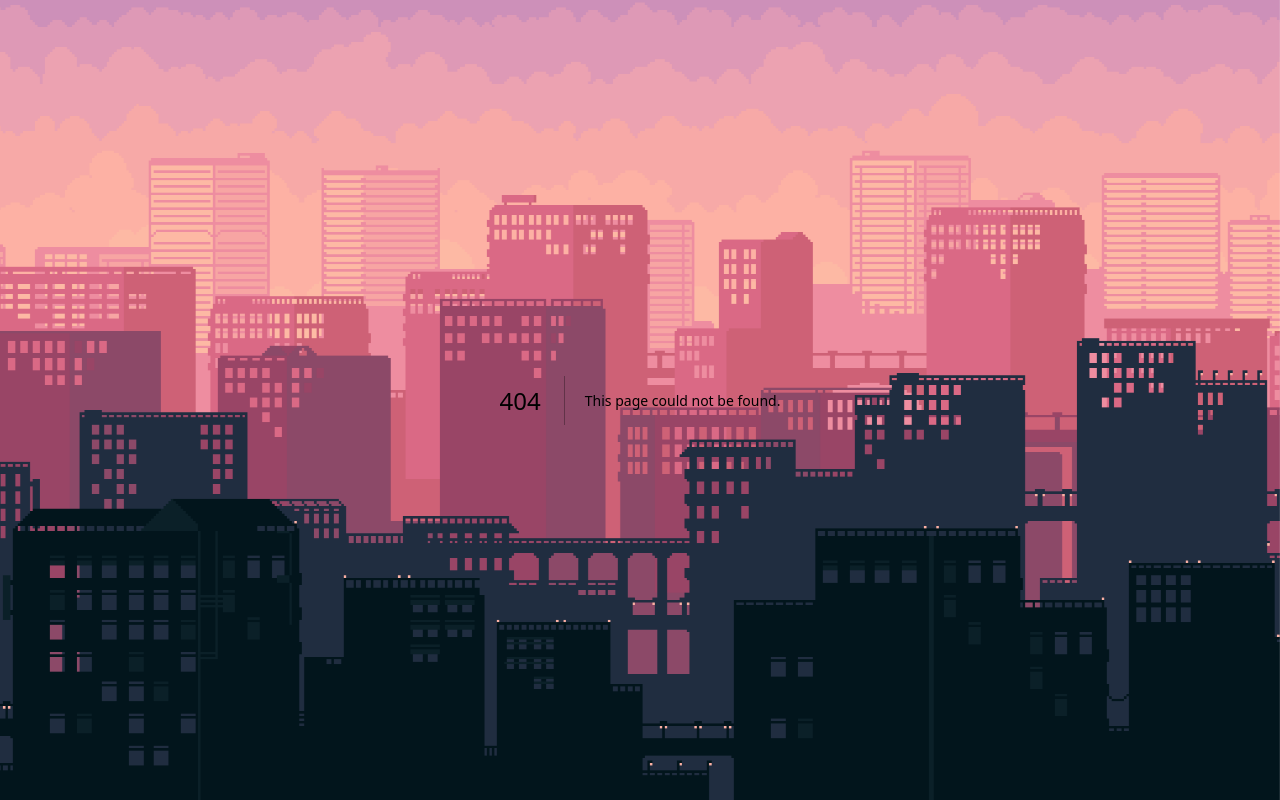
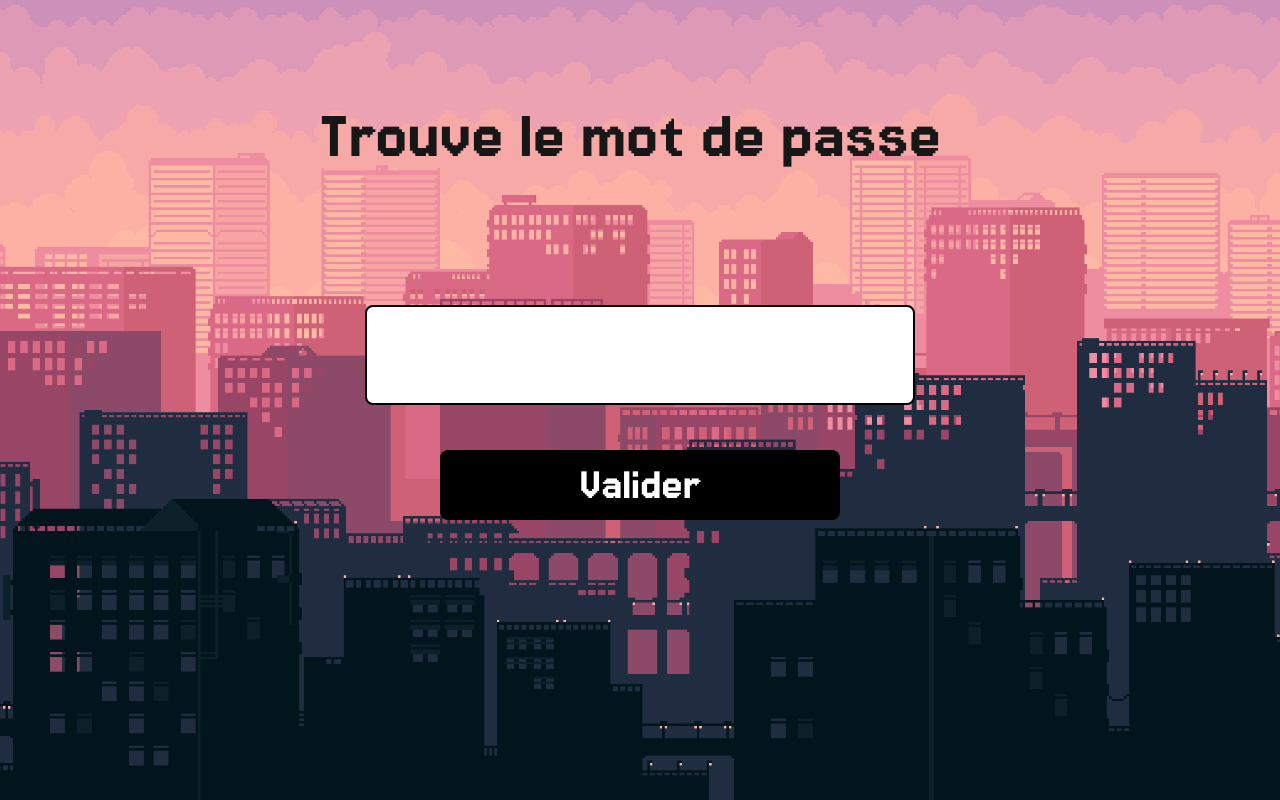
Before and after one commit to Kylian-d-p/prison-of-success, a Next.js app: page /test in a window 1280 px wide. Before the commit this address had no page. Built offline with nearby package versions, Linux system fonts and the light colour scheme.

Commit message:
Ajout d'un composant FindPass pour la validation du mot de passe et création d'une page de test

```diff
--- /dev/null
+++ b/app/components/minigames/find-pass.tsx
@@ -0,0 +1,51 @@
+"use client";
+import { useState } from 'react';
+
+export default function FindPass() {
+  const [attempts, setAttempts] = useState(5);
+
+  function testPassword(e: React.FormEvent<HTMLFormElement>) {
+    e.preventDefault();
+
+
+    const formData = new FormData(e.currentTarget);
+    const password = formData.get("password");
+
+    if (typeof password !== "string") {
+      return;
+    }
+
+    e.currentTarget.reset();
+    if (password === "password") {
+      return window.location.href = "/play";
+    }
+    setAttempts(attempts - 1);
+    console.log(attempts);
+    if (attempts === 0) {
+      return window.location.href = "/play";
+    }
+  }
+
+  return (
+    <div className="w-full h-full pr-[20px]">
+      <h1 className="text-center text-7xl mt-[100px]">Trouve le mot de passe</h1>
+      <form onSubmit={testPassword}>
+        <div className="w-[300px] h-[300px] bg-transparent-200 flex flex-col justify-center items-center gap-5 fixed left-1/2 top-1/2 -translate-x-1/2 -translate-y-1/2">
+          <div className="w-[600px] h-[150px] bg-transparent flex justify-center items-center">
+            <input
+              type="text"
+              name="password"
+              className="w-[550px] h-[100px] border-2 border-black rounded-lg text-center bg-white focus-visible:outline-0 text-black text-7xl"
+            />
+          </div>
+          <button
+            type="submit"
+            className="w-[400px] h-[70px] bg-black text-white rounded-lg text-5xl"
+          >
+            Valider
+          </button>
+        </div>
+      </form>
+    </div>
+  );
+}
--- /dev/null
+++ b/app/test/page.tsx
@@ -0,0 +1,5 @@
+import FindPass from "../components/minigames/find-pass";
+
+export default function Test() {
+  return <FindPass/>
+}
```
